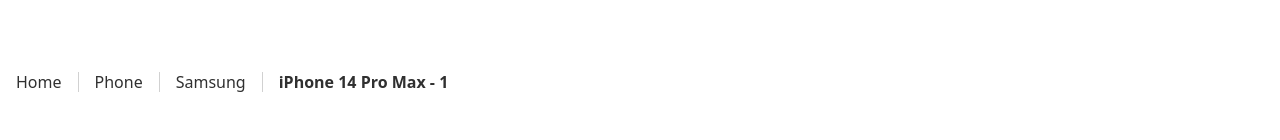
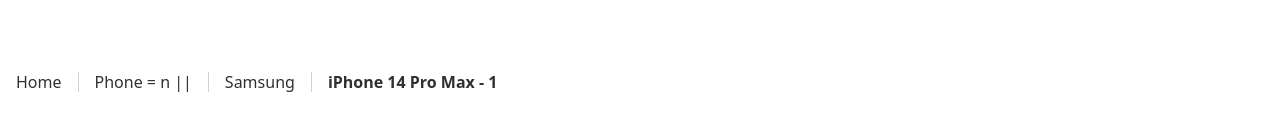
Before and after one commit to mamudulislam/E-Shop, a React (Vite) app: page /Product/1 in a window 1280 px wide. Shown: the part 277-417 px from the top of the page. Built offline with nearby package versions, Linux system fonts and the light colour scheme.

Commit message:
error  pCategory deploy

```diff
--- a/src/Golobalcomponentes/ProductCard/ProductCard.jsx
+++ b/src/Golobalcomponentes/ProductCard/ProductCard.jsx
@@ -47,7 +47,7 @@ const ProductCard = ({
                 )}
                 <div>
                     <h6 className="font-montserrat text-sm font-normal text-black01 uppercase tracking-[5px]">
-                        {pCategory}
+                        {pCategory} = n || { }
                     </h6>
                     {pName?.length > 20 ? (
                         <Tooltip
--- a/src/Golobalcomponentes/Productcardlist/Productcardlist.jsx
+++ b/src/Golobalcomponentes/Productcardlist/Productcardlist.jsx
@@ -27,7 +27,7 @@ const Productcardlist = ({
                 </div>
                 <div>
                     <h6 className="font-montserrat text-sm font-normal text-black01 uppercase tracking-normal lg:tracking-[5px]">
-                        {pCategory}
+                        {pCategory} = n || { }
                     </h6>
                     {pName?.length > 20 ? (
                         <Tooltip
--- a/src/Pages/Product/Components/Singelproducts/Singelproducts.jsx
+++ b/src/Pages/Product/Components/Singelproducts/Singelproducts.jsx
@@ -26,7 +26,7 @@ const Singelproducts = () => {
                     <div className="flex items-center gap-x-4 font-montserrat text-black01">
                         <Link to="/">Home</Link>
                         <div className="w-[1px] h-[20px] bg-black100"></div>
-                        <span>{pCategory}</span>
+                        <span>{pCategory} = n || { }</span>
                         <div className="w-[1px] h-[20px] bg-black100"></div>
                         <span>{brand}</span>
                         <div className="w-[1px] h-[20px] bg-black100"></div>
```
